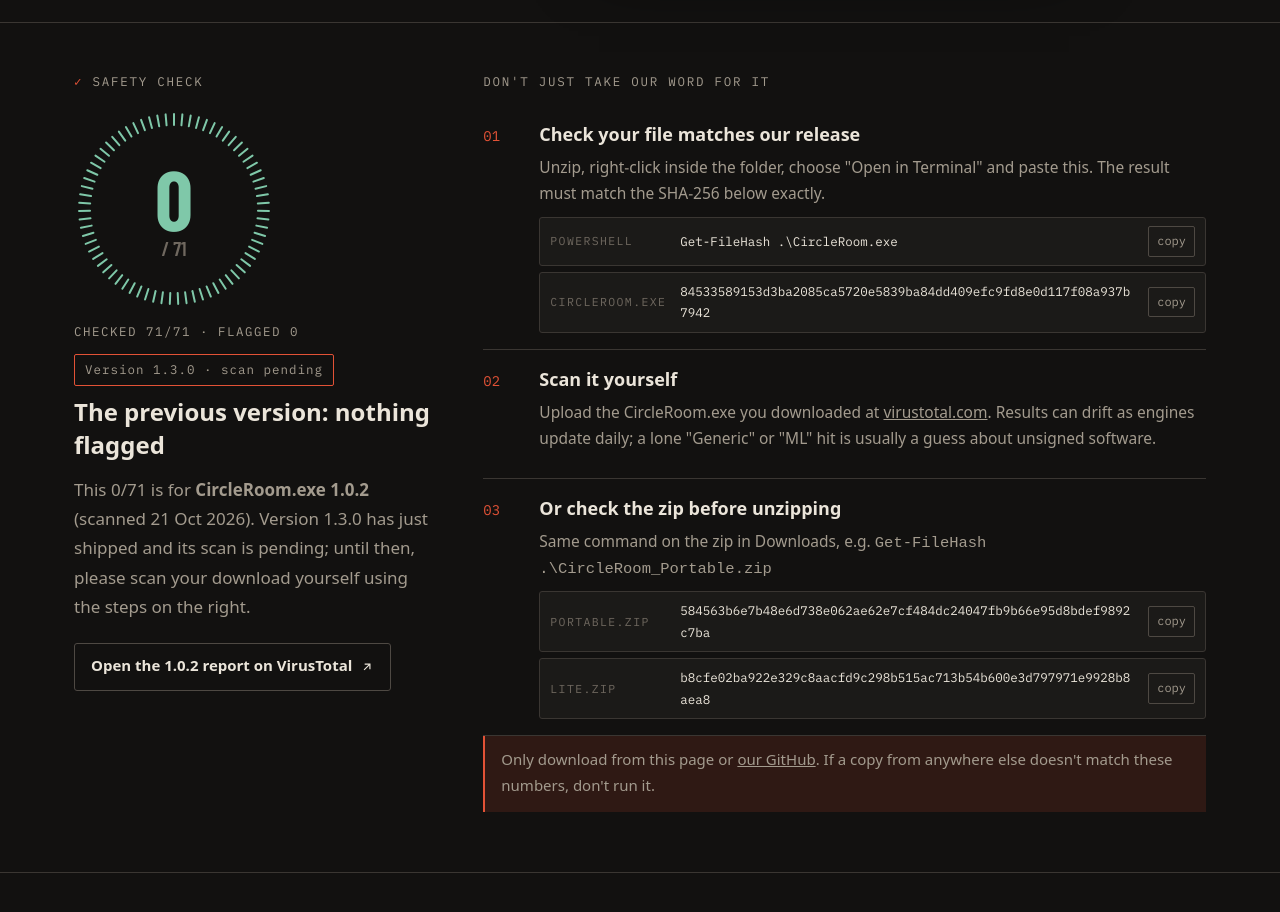
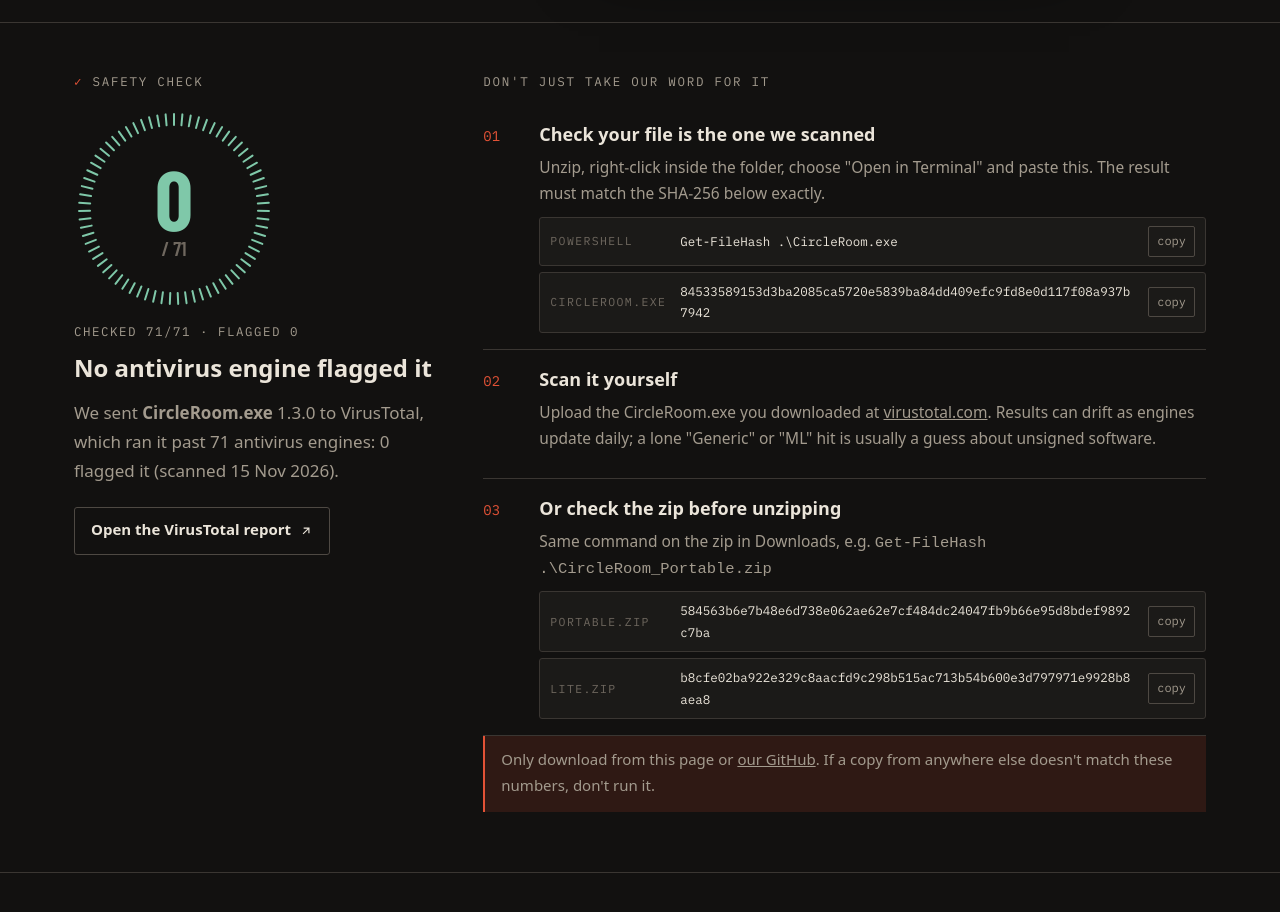
Before and after one commit to Godpoom/circle-room, a plain HTML site: page docs/index.html in a window 1280 px wide. Shown: the part 1580-2492 px from the top of the page. Drawn offline with nearby package versions, Linux system fonts and the light colour scheme; no server answers; a web font is replaced by a local one.

Commit message:
Site/README: 1.3.0 scanned 0/71 on VirusTotal
Co-Authored-By: Claude Opus 5.5 <noreply@anthropic.com>

```diff
--- a/docs/index.html
+++ b/docs/index.html
@@ -476,12 +476,11 @@ html[lang="th"] .maker h2{font-family:var(--f-text);font-size:clamp(28px,3.4vw,4
         <b>0</b><span>/ 71</span>
       </div>
       <p class="scan mono" aria-hidden="true"><span data-th>ตรวจแล้ว</span><span data-en>checked</span> <span class="js-checked">71</span>/71 · <span data-th>พบ</span><span data-en>flagged</span> 0</p>
-      <p class="pending"><span data-th>เวอร์ชัน 1.3.0 · กำลังรอผลสแกน</span><span data-en>Version 1.3.0 · scan pending</span></p>
-      <h2><span data-th>เวอร์ชันก่อนหน้า ไม่มีแอนตี้ไวรัสตัวไหนแจ้ง</span><span data-en>The previous version: nothing flagged</span></h2>
-      <p><span data-th>ผล 0/71 นี้เป็นของ <b>CircleRoom.exe 1.0.2</b> (สแกนวันที่ 21 ต.ค. 2026) ส่วนเวอร์ชันล่าสุด 1.3.0 เพิ่งออก กำลังรอผลสแกน ระหว่างนี้แนะนำให้สแกนไฟล์ที่คุณโหลดมาเองตามขั้นตอนด้านขวา</span>
-         <span data-en>This 0/71 is for <b>CircleRoom.exe 1.0.2</b> (scanned 21 Oct 2026). Version 1.3.0 has just shipped and its scan is pending; until then, please scan your download yourself using the steps on the right.</span></p>
-      <a class="vt" href="https://www.virustotal.com/gui/file/deae494e4c75c99a45aeaf4f380da7820ab683f253b708cf4629bac1ba6c3604" target="_blank" rel="noopener">
-        <span data-th>ดูรายงานของ 1.0.2 บน VirusTotal</span><span data-en>Open the 1.0.2 report on VirusTotal</span>
+      <h2><span data-th>ไม่มีแอนตี้ไวรัสตัวไหนแจ้งว่าอันตราย</span><span data-en>No antivirus engine flagged it</span></h2>
+      <p><span data-th>เราส่ง <b>CircleRoom.exe</b> เวอร์ชัน 1.3.0 ให้ VirusTotal สแกนด้วยแอนตี้ไวรัส 71 ตัว ผลคือพบ 0 (สแกนวันที่ 15 พ.ย. 2026)</span>
+         <span data-en>We sent <b>CircleRoom.exe</b> 1.3.0 to VirusTotal, which ran it past 71 antivirus engines: 0 flagged it (scanned 15 Nov 2026).</span></p>
+      <a class="vt" href="https://www.virustotal.com/gui/file/84533589153d3ba2085ca5720e5839ba84dd409efc9fd8e0d117f08a937b7942" target="_blank" rel="noopener">
+        <span data-th>ดูรายงานบน VirusTotal</span><span data-en>Open the VirusTotal report</span>
         <svg width="14" height="14" viewBox="0 0 24 24" fill="none" stroke="currentColor" stroke-width="2" aria-hidden="true"><path d="M7 17 17 7M8 7h9v9"/></svg>
       </a>
     </div>
@@ -489,7 +488,7 @@ html[lang="th"] .maker h2{font-family:var(--f-text);font-size:clamp(28px,3.4vw,4
       <p class="label"><span data-th>อย่าเชื่อเราอย่างเดียว ตรวจเองได้ใน 1 นาที</span><span data-en>Don't just take our word for it</span></p>
       <ol class="checks">
         <li><div>
-          <h3><span data-th>เช็คว่าไฟล์ที่โหลดมาตรงกับที่เราปล่อย</span><span data-en>Check your file matches our release</span></h3>
+          <h3><span data-th>เช็คว่าไฟล์ที่โหลดมาเป็นไฟล์เดียวกับที่สแกน</span><span data-en>Check your file is the one we scanned</span></h3>
           <p><span data-th>แตกไฟล์ zip แล้วคลิกขวาในโฟลเดอร์ เลือก "Open in Terminal" แล้ววางคำสั่งนี้ ตัวเลขที่ได้ต้องตรงกับ SHA-256 ด้านล่างทุกตัว</span>
              <span data-en>Unzip, right-click inside the folder, choose "Open in Terminal" and paste this. The result must match the SHA-256 below exactly.</span></p>
           <div class="hash"><span class="k">PowerShell</span><code>Get-FileHash .\CircleRoom.exe</code><button class="copy" type="button" data-copy="Get-FileHash .\CircleRoom.exe">copy</button></div>
```
Also changed, not shown: 2 other files.
